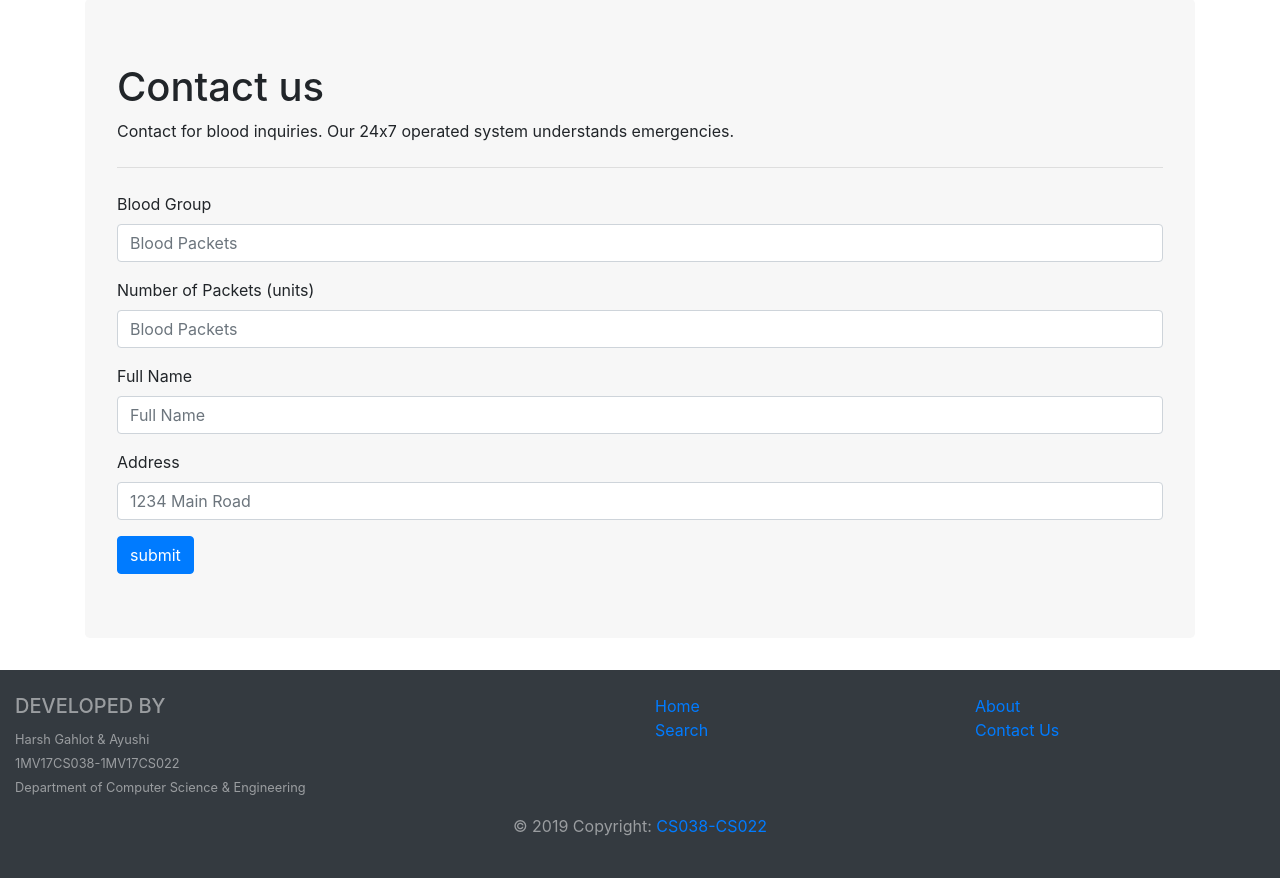
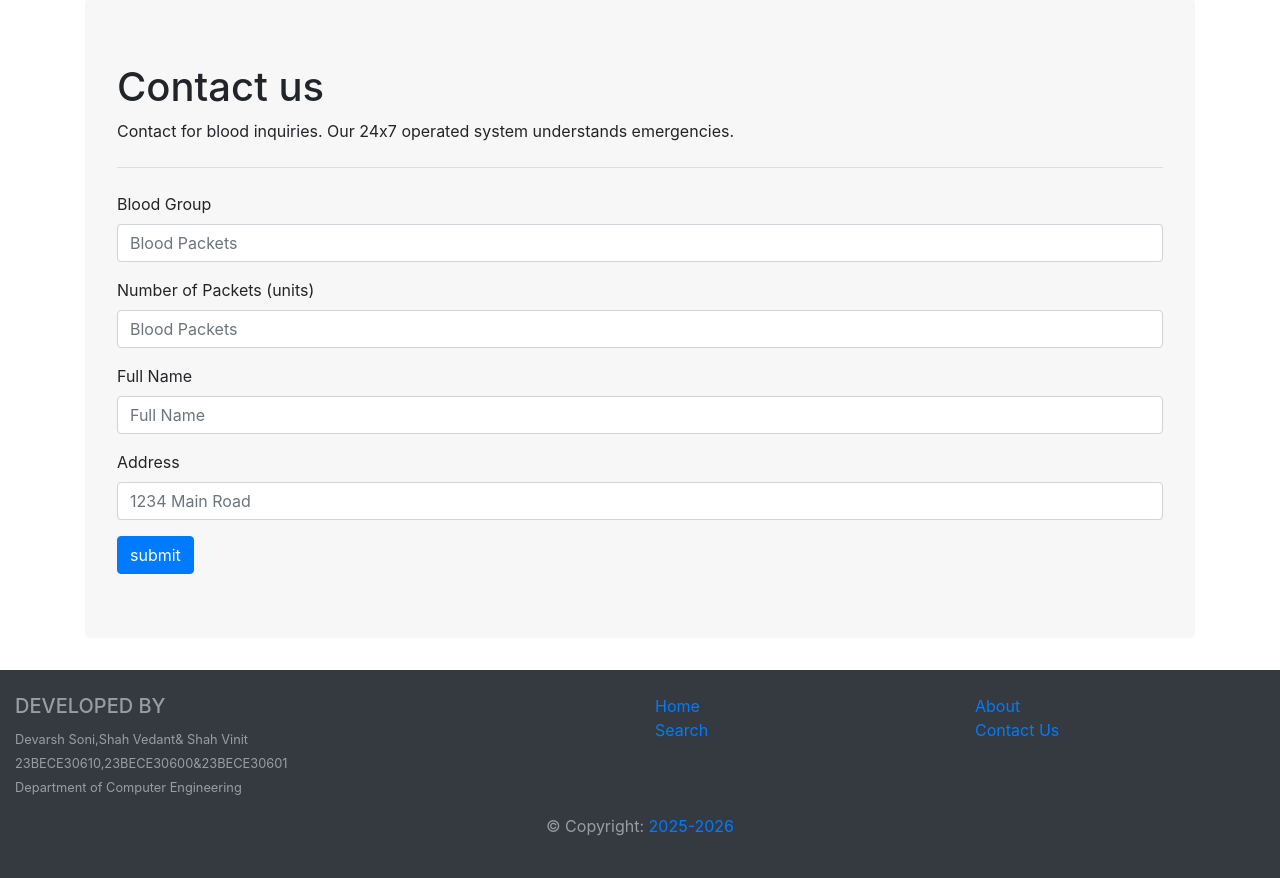
Before and after one commit to devarsh790/bbms, a Flask app: page /contact in a window 1280 px wide. Shown: the part 63-941 px from the top of the page. Run offline with Flask 2, Linux system fonts and the light colour scheme; some libraries are stand-ins or nearby versions.

Commit message:
Update layout.html

```diff
--- a/templates/layout.html
+++ b/templates/layout.html
@@ -25,11 +25,11 @@
       <div class="col-md-6 mt-md-0 mt-3">
         <!-- Content -->
         <h5 class="text-uppercase">Developed by</h5>
-        <small>Harsh Gahlot & Ayushi</small>
+        <small>Devarsh Soni,Shah Vedant& Shah Vinit</small>
         <br>
-        <small>1MV17CS038-1MV17CS022</small>
+        <small>23BECE30610,23BECE30600&23BECE30601</small>
         <br>
-        <small>Department of Computer Science & Engineering</small>
+        <small>Department of Computer Engineering</small>
       </div>
       <!-- Grid column -->
       <hr class="clearfix w-100 d-md-none pb-3">
@@ -63,8 +63,8 @@
   </div>
   <!-- Footer Links -->
   <!-- Copyright -->
-  <div class="footer-copyright text-center py-3">© 2019 Copyright:
-    <a href="#"> CS038-CS022</a>
+  <div class="footer-copyright text-center py-3">©  Copyright:
+    <a href="#"> 2025-2026</a>
   </div>
   <!-- Copyright -->
 
@@ -72,7 +72,7 @@
 <!-- Footer -->
   <!-- <footer id="sticky-footer" class="py-4 bg-dark text-white-50" style="background-color:#932007">
     <div class="container text-center">
-      <small>Copyright &copy; Harsh Gahlot(1MV17CS038) & Ayushi(1MV17CS022)</small>
+      <small>Copyright &copy; Devarsh Soni(23BECE30610),Shah Vedant(23BECE30600 & Shah Vinit(23BECE30601)</small>
     </div>
   </footer> -->
   </body>
```
